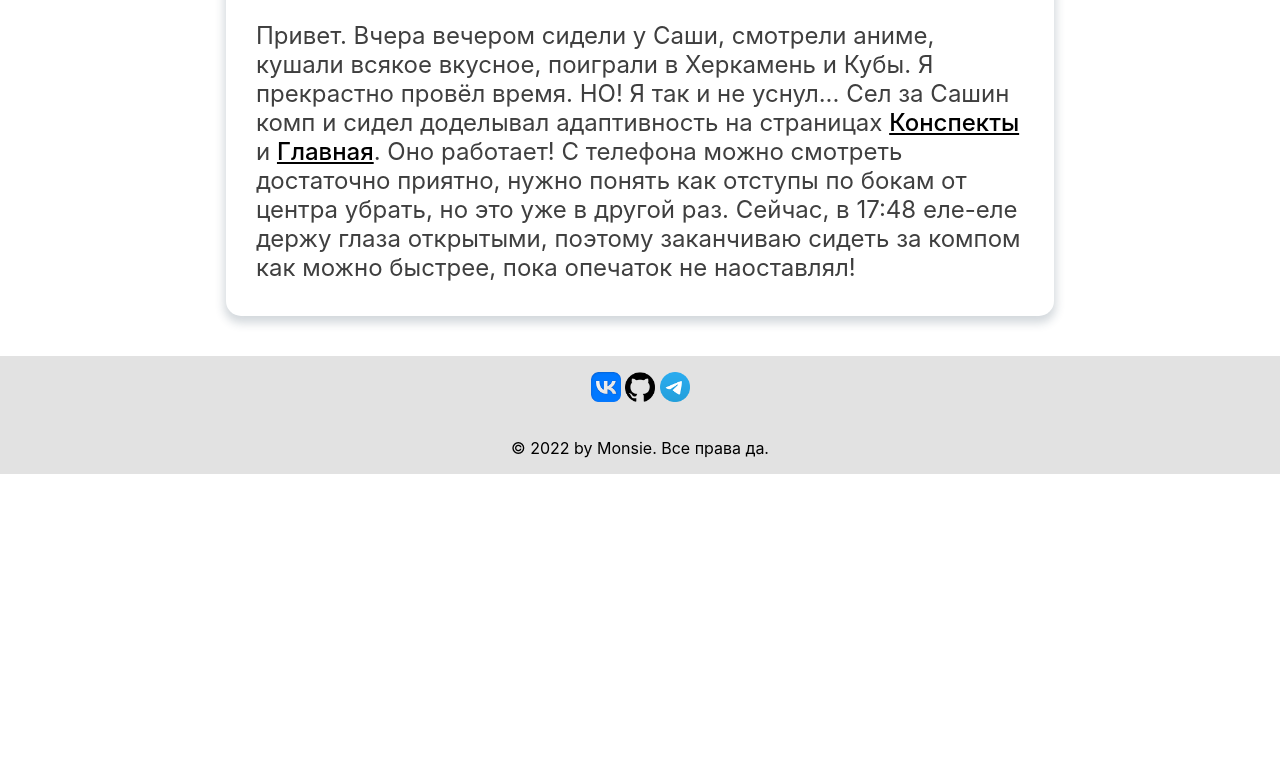
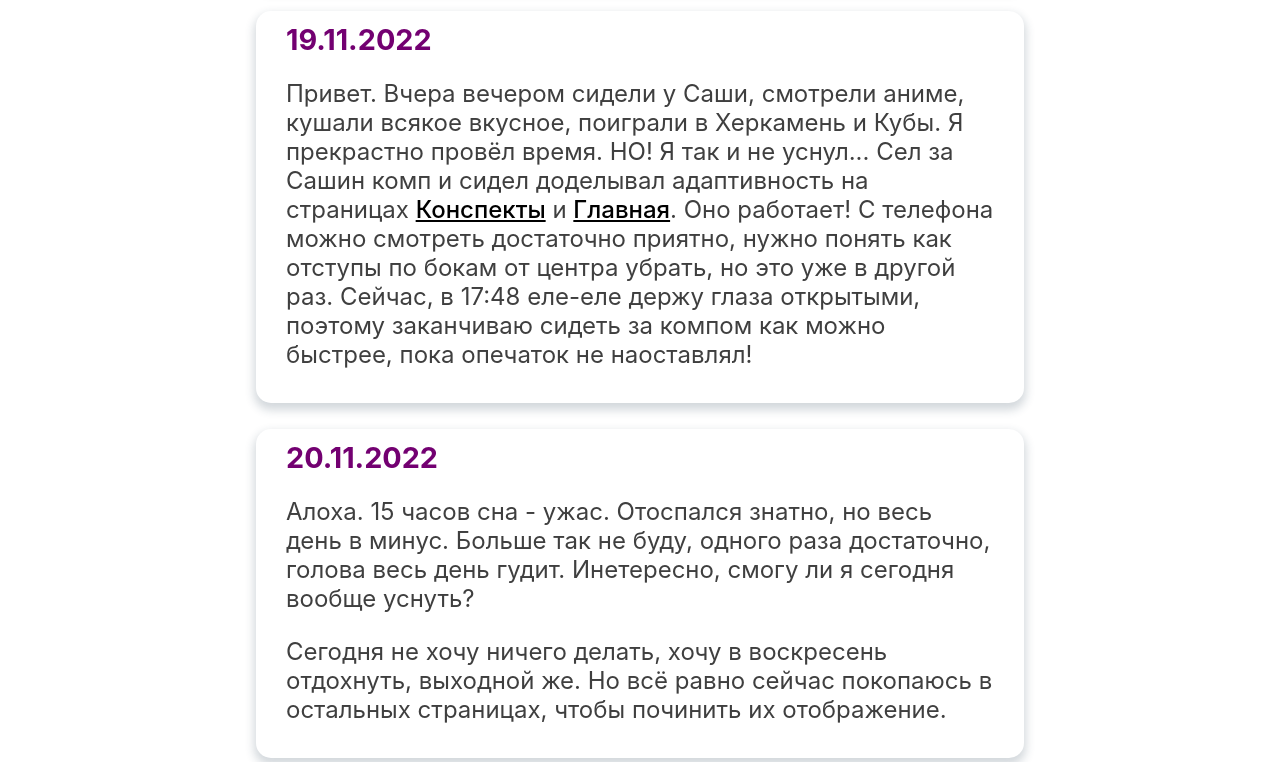
Before and after one commit to GraphDaniel/graphdaniel.github.io, a plain HTML site: page blogs.html in a window 1280 px wide. Shown: the part 2665-3427 px from the top of the page. Before the commit the page ends 3139 px from the top, so only its background shows below. Drawn offline with Linux system fonts and the light colour scheme.

Commit message:
fix ссылку новости. Нужно починить конспекты

```diff
--- a/blogs.html
+++ b/blogs.html
@@ -108,7 +108,7 @@
 				<article>
 					<h2>18.11.2022</h2>
 					<p>
-						<a href="blog11-11-2022.html">Длиннопост №2</a>
+						<a href="blog18-11-2022.html">Длиннопост №2</a>
 					</p>
 				</article>
 				<article>
@@ -126,6 +126,19 @@
 							заканчиваю сидеть за компом как можно быстрее, пока опечаток
 							не наоставлял!
 						</p>
+				</article>
+				<article>
+					<h2>20.11.2022</h2>
+					<p>
+						Алоха. 15 часов сна - ужас. Отоспался знатно, но весь день в
+						минус. Больше так не буду, одного раза достаточно, голова
+						весь день гудит. Инетересно, смогу ли я сегодня вообще уснуть?
+					</p>
+					<p>
+						Сегодня не хочу ничего делать, хочу в воскресень отдохнуть,
+						выходной же. Но всё равно сейчас покопаюсь в остальных
+						страницах, чтобы починить их отображение.
+					</p>
 				</article>
 			</section>
 		</main>
--- a/styles.css
+++ b/styles.css
@@ -1,5 +1,6 @@
 * {
-    font-family: -apple-system,system-ui,BlinkMacSystemFont,"Segoe UI",Roboto,"Helvetica Neue",Arial,sans-serif
+		font-family: -apple-system,system-ui,BlinkMacSystemFont,"Segoe UI",Roboto,"Helvetica Neue",Arial,sans-serif;
+		box-sizing: border-box;
 	}
 html {
 		font-size: 1em;
@@ -104,6 +105,8 @@ section{
 		color: rgb(63, 63, 63);
 }
 
+
+
 section a {
 		text-decoration: underline;
 		font-weight: 550;
@@ -196,7 +199,6 @@ section.baubles h1{
 		border-radius: 15px;
 }
 
-
 header.title-header {
 		display: flex;
 		justify-content: space-between;
@@ -236,6 +238,7 @@ section.blogs {
 		flex-direction: column;
 		row-gap: 2vw;
 }
+
 /*
 Навигация с выпадающим списком
 */
```
Also changed, not shown: blog18-11-2022.html (+8 -0 lines). Lines whose indentation alone changed are shown as unchanged.
